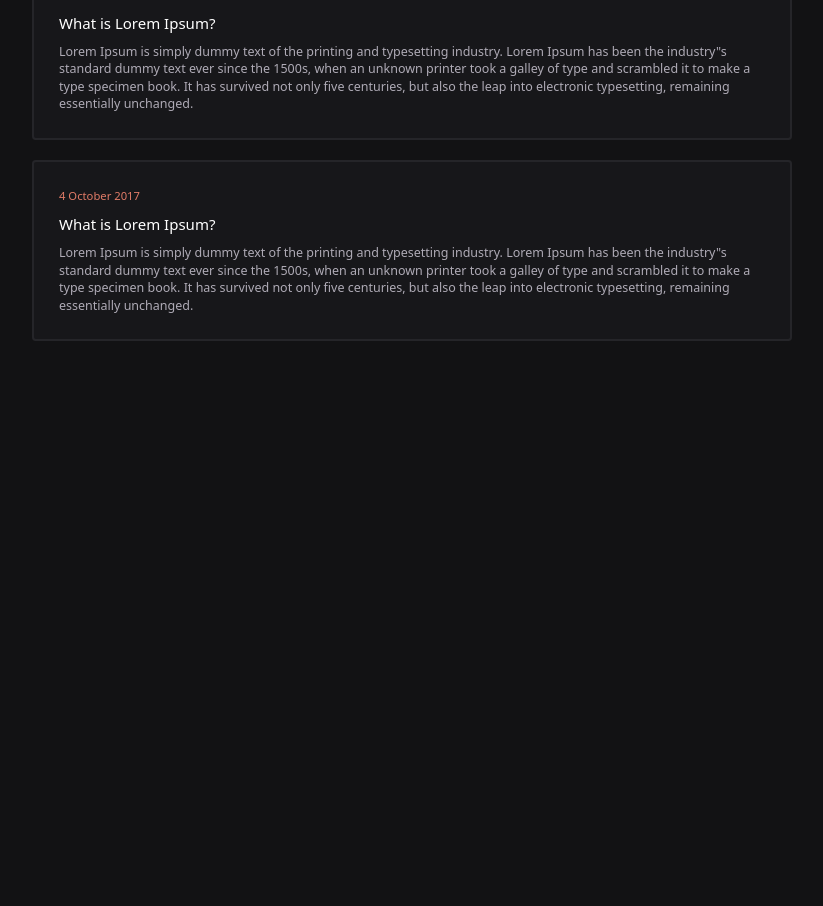
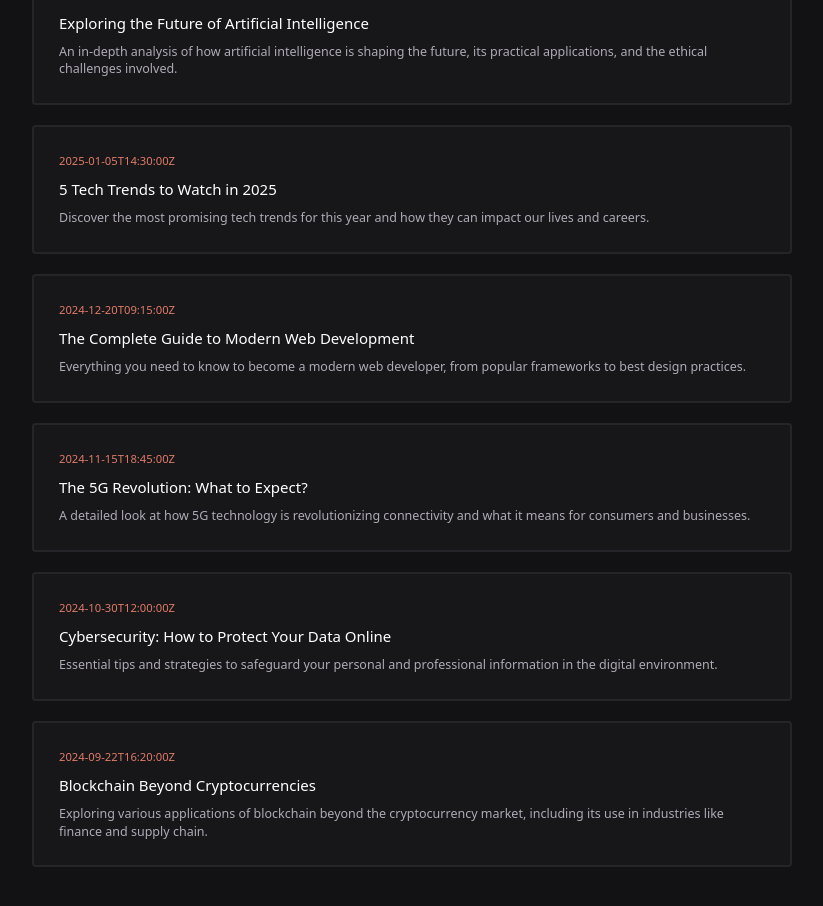
Before and after one commit to GabrielDeFreitas/codelab-blog, a React (Vite) app: page / in a window 1280 px wide. Shown: the part 340-1246 px from the top of the page, without its empty margins (228-1051 px from the left). Before the commit the page ends 800 px from the top, so only its background shows below. Built offline with nearby package versions, Linux system fonts and the light colour scheme.

Commit message:
feat: add mock date card

```diff
--- a/src/App.tsx
+++ b/src/App.tsx
@@ -1,9 +1,45 @@
 import Logo from "./assets/CodeLab.svg"
-import { Article } from "./components/Article"
-import { Container } from "./components/Container"
-import { Header } from "./components/Header"
-import { Navbar } from "./components/Navbar"
-import { Search } from "./components/Search"
+import { Article, Container, Header, Navbar, Search } from "./components/"
+
+
+const articles = [
+  {
+    "id": 1,
+    "time": "2025-01-07T10:00:00Z",
+    "title": "Exploring the Future of Artificial Intelligence",
+    "description": "An in-depth analysis of how artificial intelligence is shaping the future, its practical applications, and the ethical challenges involved."
+  },
+  {
+    "id": 2,
+    "time": "2025-01-05T14:30:00Z",
+    "title": "5 Tech Trends to Watch in 2025",
+    "description": "Discover the most promising tech trends for this year and how they can impact our lives and careers."
+  },
+  {
+    "id": 3,
+    "time": "2024-12-20T09:15:00Z",
+    "title": "The Complete Guide to Modern Web Development",
+    "description": "Everything you need to know to become a modern web developer, from popular frameworks to best design practices."
+  },
+  {
+    "id": 4,
+    "time": "2024-11-15T18:45:00Z",
+    "title": "The 5G Revolution: What to Expect?",
+    "description": "A detailed look at how 5G technology is revolutionizing connectivity and what it means for consumers and businesses."
+  },
+  {
+    "id": 5,
+    "time": "2024-10-30T12:00:00Z",
+    "title": "Cybersecurity: How to Protect Your Data Online",
+    "description": "Essential tips and strategies to safeguard your personal and professional information in the digital environment."
+  },
+  {
+    "id": 6,
+    "time": "2024-09-22T16:20:00Z",
+    "title": "Blockchain Beyond Cryptocurrencies",
+    "description": "Exploring various applications of blockchain beyond the cryptocurrency market, including its use in industries like finance and supply chain."
+  }
+]
 
 function App() {
   return (
@@ -13,8 +49,14 @@ function App() {
         <Search />
       </Header>
       <Container role="main">
-        <Article />
-        <Article />
+      {articles.map((article) => (
+          <Article
+            key={article.id}
+            time={article.time}
+            title={article.title}
+            description={article.description}
+          />
+        ))}
       </Container>
     </>
   )
--- a/src/components/Article/index.tsx
+++ b/src/components/Article/index.tsx
@@ -1,14 +1,17 @@
-export function Article() {
+interface ArticleProps {
+  time: string;
+  title: string;
+  description: string;
+}
+
+export function Article({time, title, description}: ArticleProps) {
   return (
-    <a href="" className="col-span-12 p-10 border-2 border-dark-40 rounded-md bg-dark-20 cursor-pointer hover:border-brand-color">
-      <article>
-        <header>
-          <time className="text-brand-color font-medium text-lg" dateTime="2017-10-04">4 October 2017</time>
-          <h2 className="text-dark-60 font-medium text-2xl mt-4">What is Lorem Ipsum?</h2>
-        </header>
-        <p className="text-dark-50 font-medium text-xl mt-4">Lorem Ipsum is simply dummy text of the printing and typesetting industry. Lorem Ipsum has been the industry"s standard dummy text ever since the 1500s,
-          when an unknown printer took a galley of type and scrambled it to make a type specimen book. It has survived not only five centuries, but also the leap into electronic typesetting, remaining essentially unchanged. </p>
-      </article>
-    </a>
+    <article className="col-span-12 p-10 border-2 border-dark-40 rounded-md bg-dark-20 cursor-pointer hover:border-brand-color">
+      <header>
+        <time className="text-brand-color font-medium text-lg" dateTime="2017-10-04">{time}</time>
+        <h2 className="text-dark-60 font-medium text-2xl mt-4">{title}</h2>
+      </header>
+      <p className="text-dark-50 font-medium text-xl mt-4">{description}</p>
+    </article>
   )
 }
--- /dev/null
+++ b/src/components/index.ts
@@ -0,0 +1,5 @@
+export { Article } from "./Article"
+export { Container } from "./Container"
+export { Header } from "./Header"
+export { Navbar } from "./Navbar"
+export { Search } from "./Search"
```
